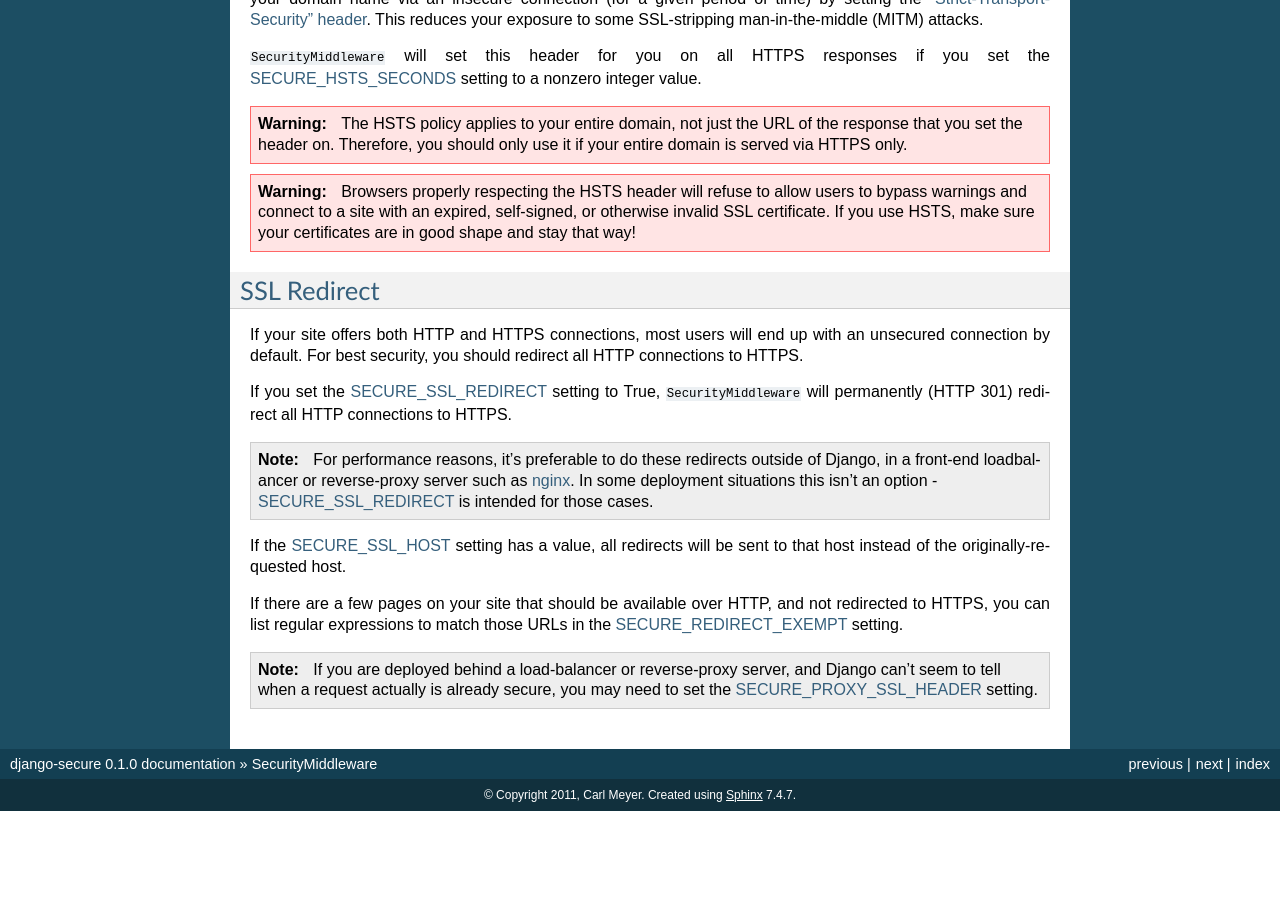
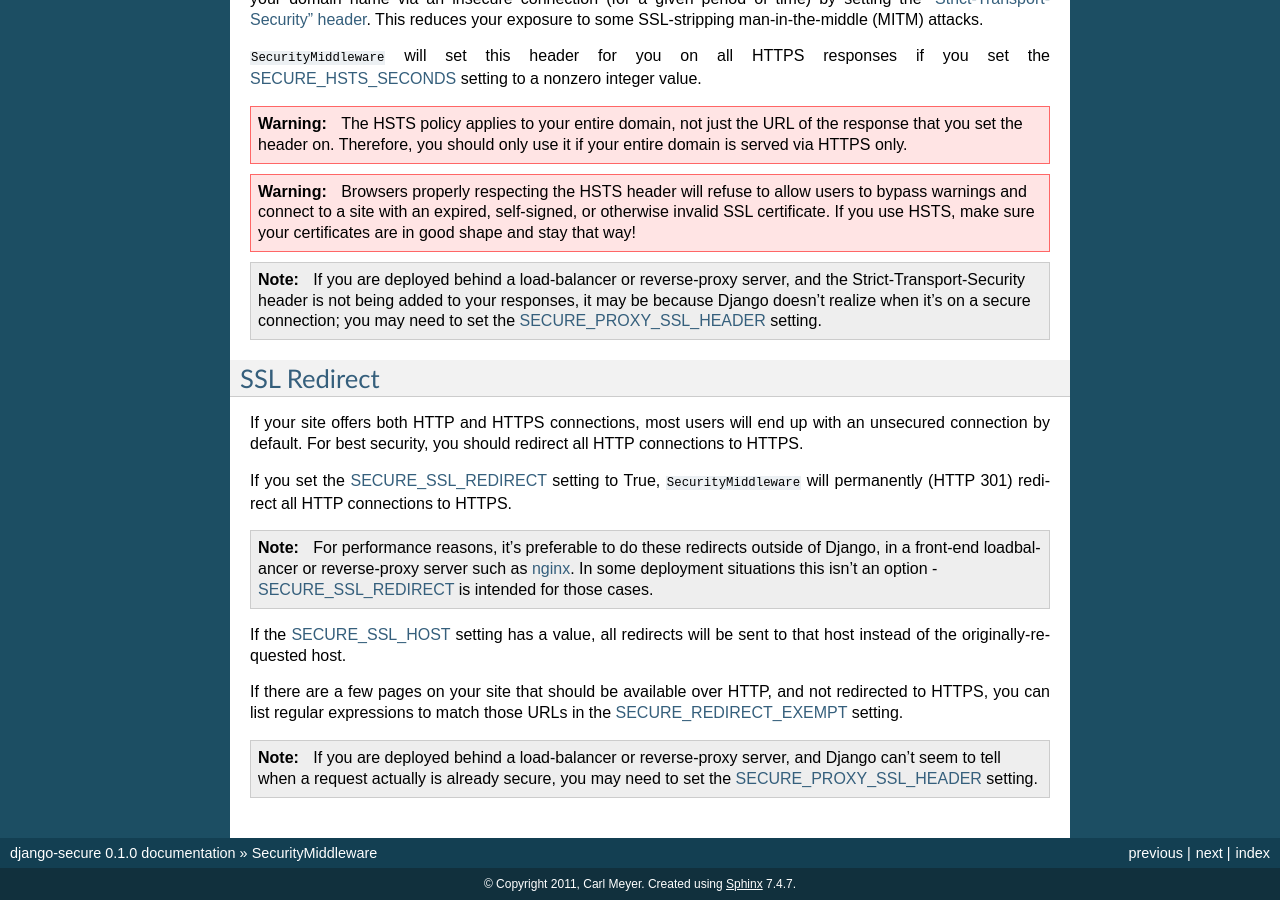
Before and after one commit to carljm/django-secure, a Sphinx documentation site: the page built from doc/middleware.rst, in a window 1280 px wide and 900 px high, scrolled down 778 px. Built offline with Sphinx 7.4.7, drawn with Linux system fonts in a browser that asks for light colours; before the commit the page ends 1589 px from its top, so only the background shows below that.

Commit message:
Added note about proxies and secure requests to HSTS section.

```diff
--- a/doc/middleware.rst
+++ b/doc/middleware.rst
@@ -62,6 +62,12 @@ you set the :ref:`SECURE_HSTS_SECONDS` setting to a nonzero integer value.
     otherwise invalid SSL certificate. If you use HSTS, make sure your
     certificates are in good shape and stay that way!
 
+.. note::
+    If you are deployed behind a load-balancer or reverse-proxy server, and the
+    Strict-Transport-Security header is not being added to your responses, it
+    may be because Django doesn't realize when it's on a secure connection; you
+    may need to set the :ref:`SECURE_PROXY_SSL_HEADER` setting.
+
 .. _"Strict-Transport-Security" header: http://en.wikipedia.org/wiki/Strict_Transport_Security
 
 .. _ssl-redirect:
```
